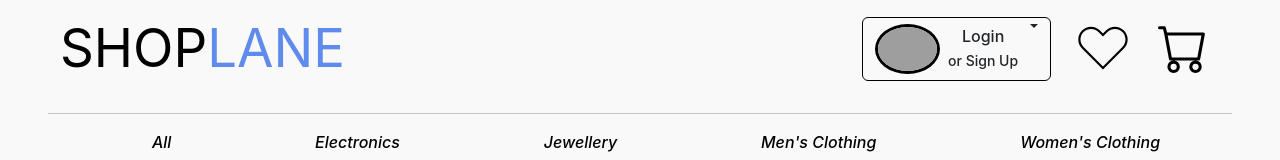
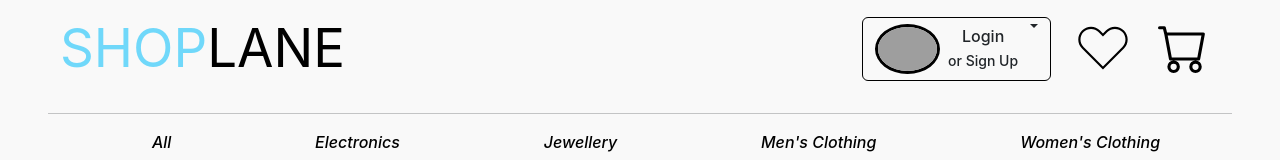
Before and after one commit to ankittkinha/shoplane, a React (Create React App) app: page / in a window 1280 px wide. Shown: the top 160 px of the page. Built offline with nearby package versions, Linux system fonts and the light colour scheme; no server answers; grey boxes are pictures that could not be loaded.

Commit message:
changed appname color

```diff
--- a/src/index.css
+++ b/src/index.css
@@ -94,10 +94,11 @@ code {
 
 .appName-nav {
   font-size: 3.3rem;
+  color: #70d8fa;
 }
 
 .hName-nav {
-  color: rgb(95, 140, 236);
+  color: black;
 }
 
 .loginText-nav {
```
